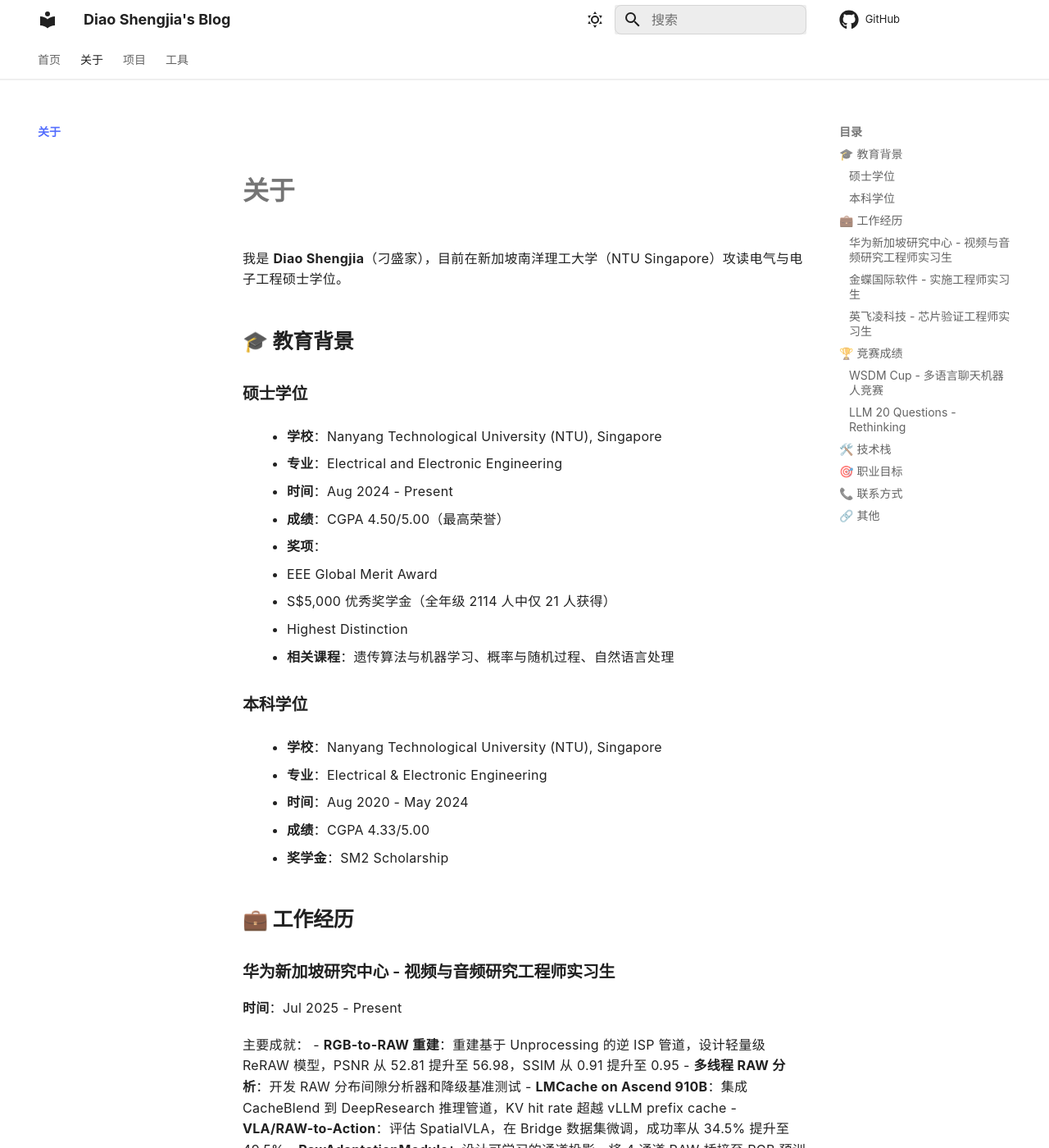
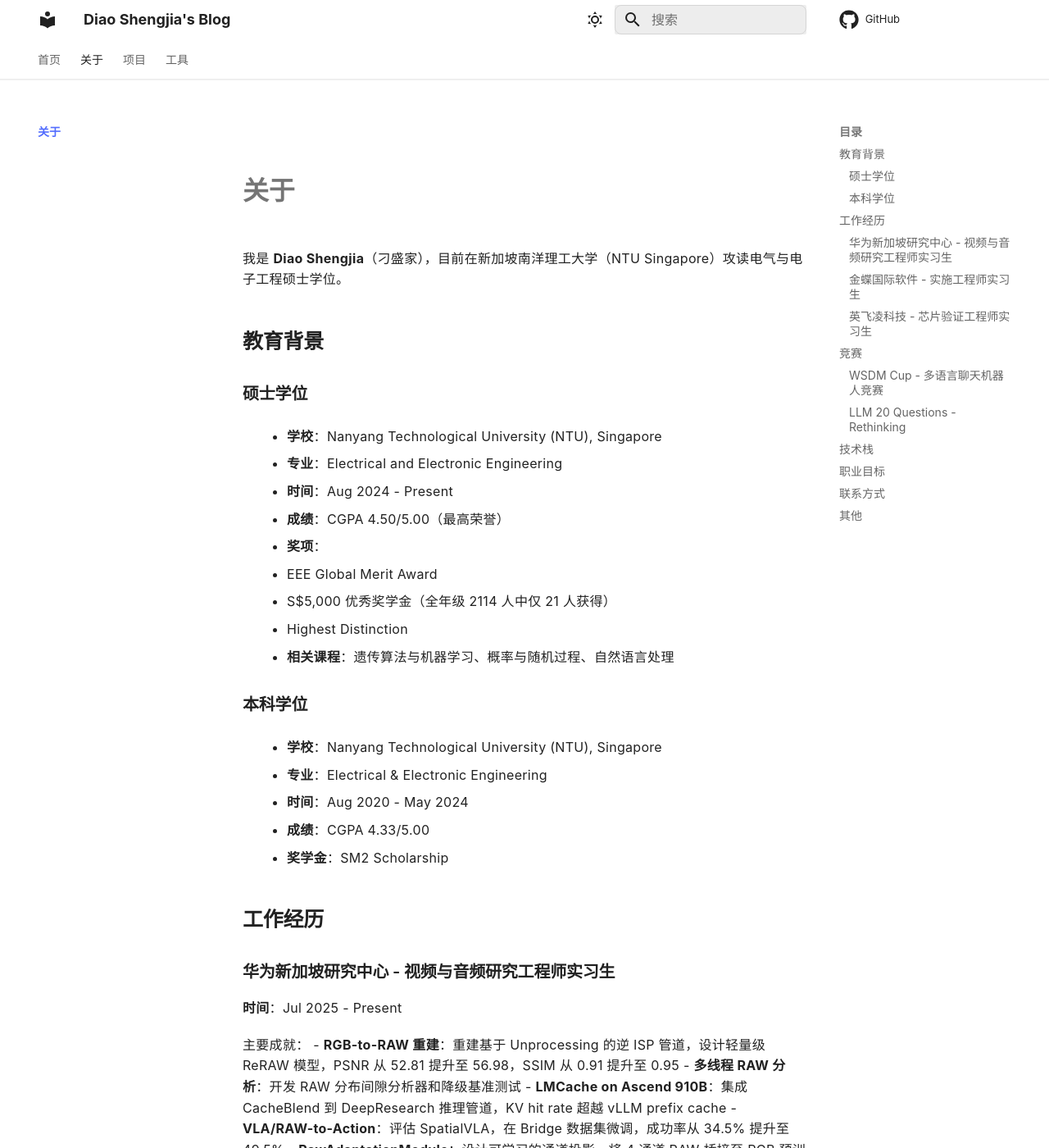
Before and after one commit to GoDiao/blog-source, an MkDocs documentation site: the page built from docs/about.md, in a window 1280 px wide and 1400 px high. Shown: the whole window at 82% size. Built offline with MkDocs 1.6.1 and Material for MkDocs 9.7.7, drawn with Linux system fonts in a browser that asks for light colours; comment, search, counter and statistics services are not loaded; some of the changed text lies outside the part shown.

```diff
--- a/docs/about.md
+++ b/docs/about.md
@@ -28,7 +22,7 @@ permalink: /about/
 - **成绩**：CGPA 4.33/5.00
 - **奖学金**：SM2 Scholarship
 
-## 💼 工作经历
+## 工作经历
 
 ### 华为新加坡研究中心 - 视频与音频研究工程师实习生
 **时间**：Jul 2025 - Present
@@ -56,7 +50,7 @@ permalink: /about/
 - 使用 Tcl 和 Python 编写自动化工具，运行时间减少约 33%
 - 与芯片设计工程师合作进行 RTL bring-up 期间的资格认证实验
 
-## 🏆 竞赛成绩
+## 竞赛
 
 ### WSDM Cup - 多语言聊天机器人竞赛
 - **排名**：154/950
@@ -72,7 +66,7 @@ permalink: /about/
   - 提出多智能体协作架构，准确率从 42% 提升至 83%
   - 开发 RLAIF 奖励函数，结合规则约束和 AI 反馈
 
-## 🛠️ 技术栈
+## 技术栈
 
 **编程语言**：English, Mandarin
 
@@ -92,7 +86,7 @@ permalink: /about/
 - ISP/RAW pipelines, PEFT
 - MindSpeed-LLM, Ascend 910B
 
-## 🎯 职业目标
+## 职业目标
 
 - **优先领域**：AI/ML 研究与开发，特别是计算机视觉、LLM 系统和 Agentic AI
 - **工作偏好**：
@@ -101,7 +95,7 @@ permalink: /about/
   - 友好的团队环境，共同目标和协作精神
 - **地点**：灵活（无限制）
 
-## 📞 联系方式
+## 联系方式
 
 - **邮件**：[diaoshengjia@gmail.com](mailto:diaoshengjia@gmail.com)
 - **GitHub**：[@GoDiao](https://github.com/GoDiao)
@@ -109,7 +103,7 @@ permalink: /about/
 - **所在地**：Singapore
 - **国籍**：China
 
-## 🔗 其他
+## 其他
 
 - 活跃的开源贡献者
 - GitHub 账户可用
```
Also changed, not shown: other parts of docs/about.md (+1 -7 lines).
